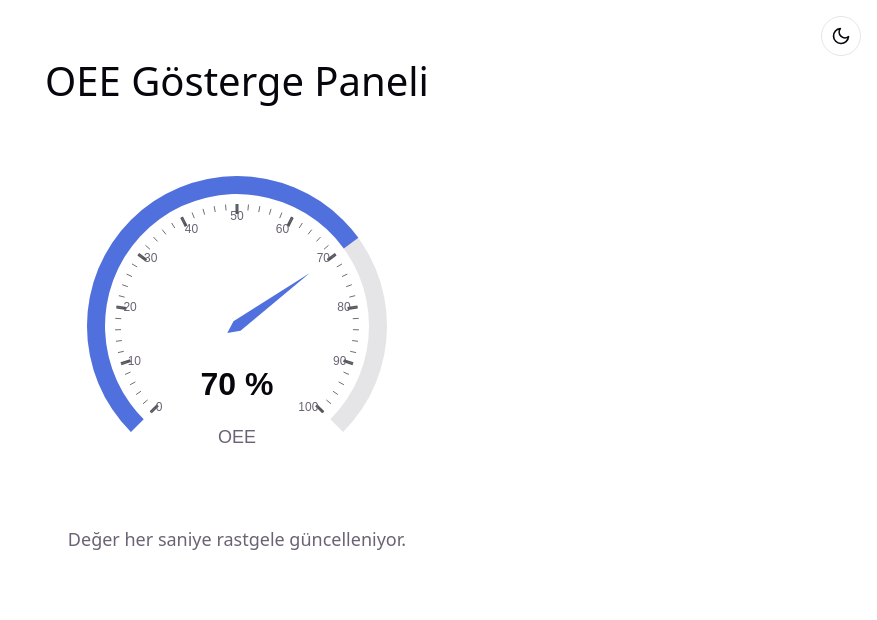
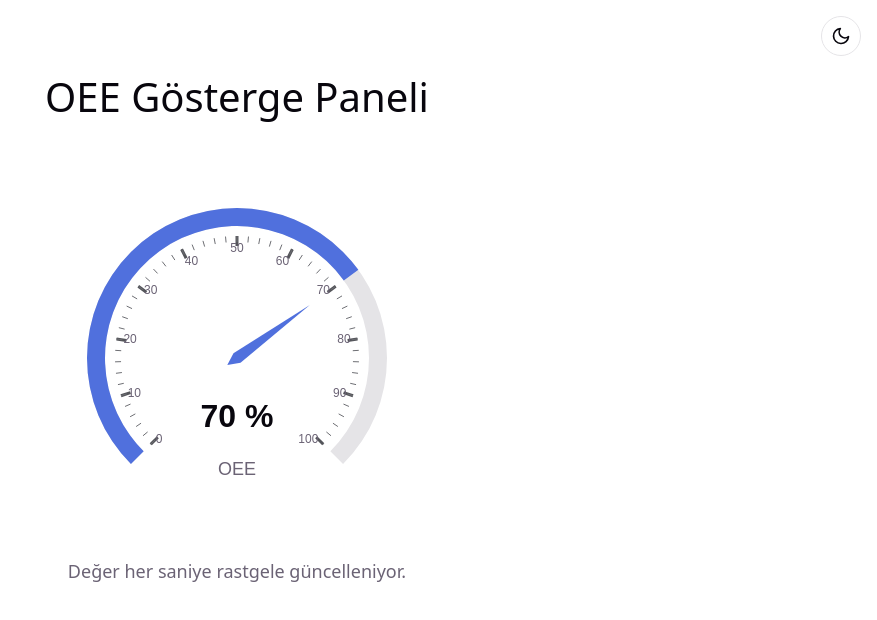
Before and after one commit to Vegasoft-Technologies/production-operations-tower, a React (Vite) app in the folder frontend/oee-frontend/: page / in a window 1280 px wide. Shown: the top 620 px of the page, without its empty margins (403-1280 px from the left). Built offline with nearby package versions, Linux system fonts and the light colour scheme.

Commit message:
Başlık satır yüksekliği düzeltildi (line-height 1.45)

```diff
--- a/frontend/oee-frontend/src/index.css
+++ b/frontend/oee-frontend/src/index.css
@@ -5,7 +5,7 @@
   --bg: #fff;
   --border: #e5e4e7;
 
-  font: 18px/145% system-ui, 'Segoe UI', Roboto, sans-serif;
+  font: 18px/1.45 system-ui, 'Segoe UI', Roboto, sans-serif;
   color-scheme: light;
   color: var(--text);
   background: var(--bg);
```
